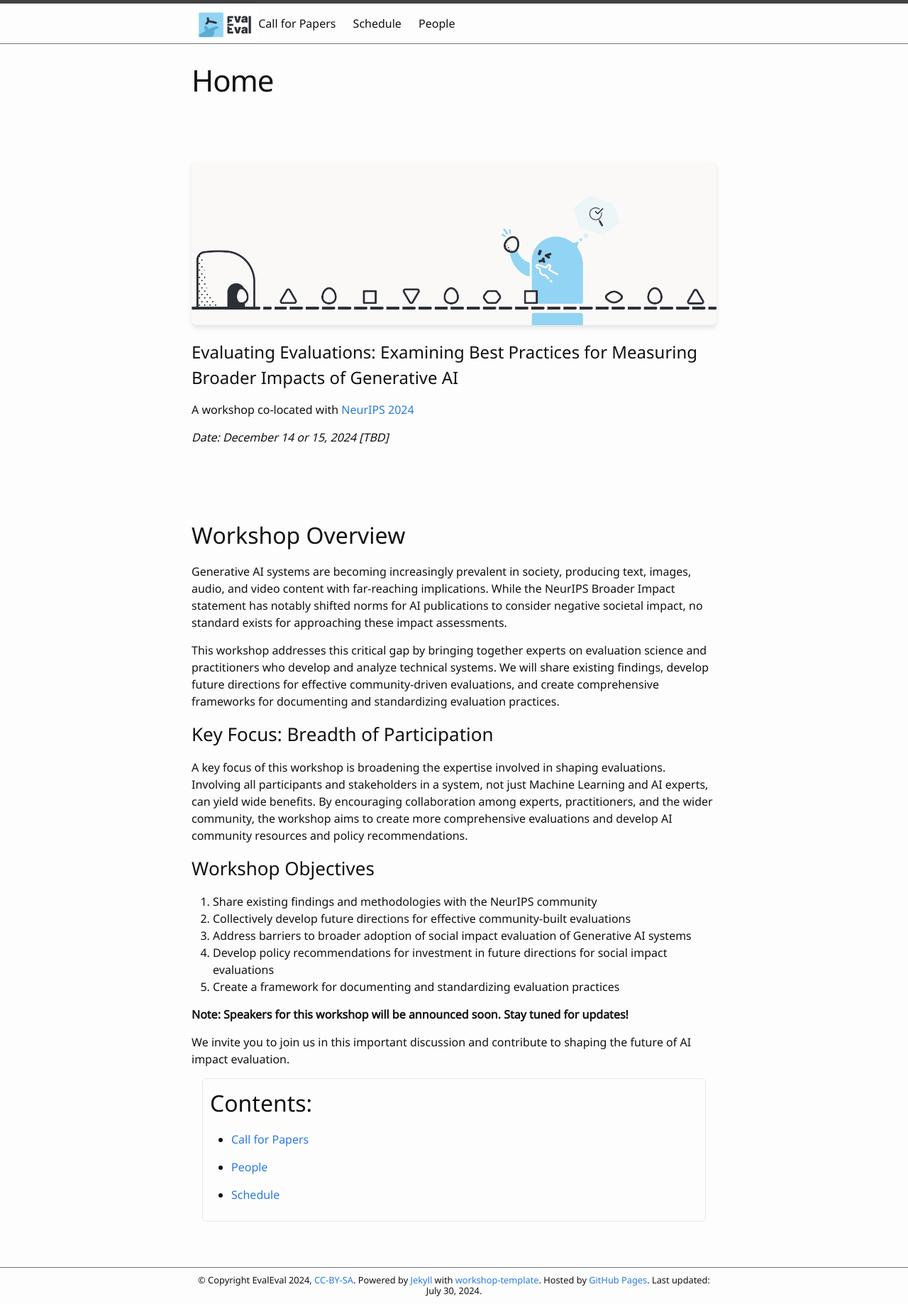
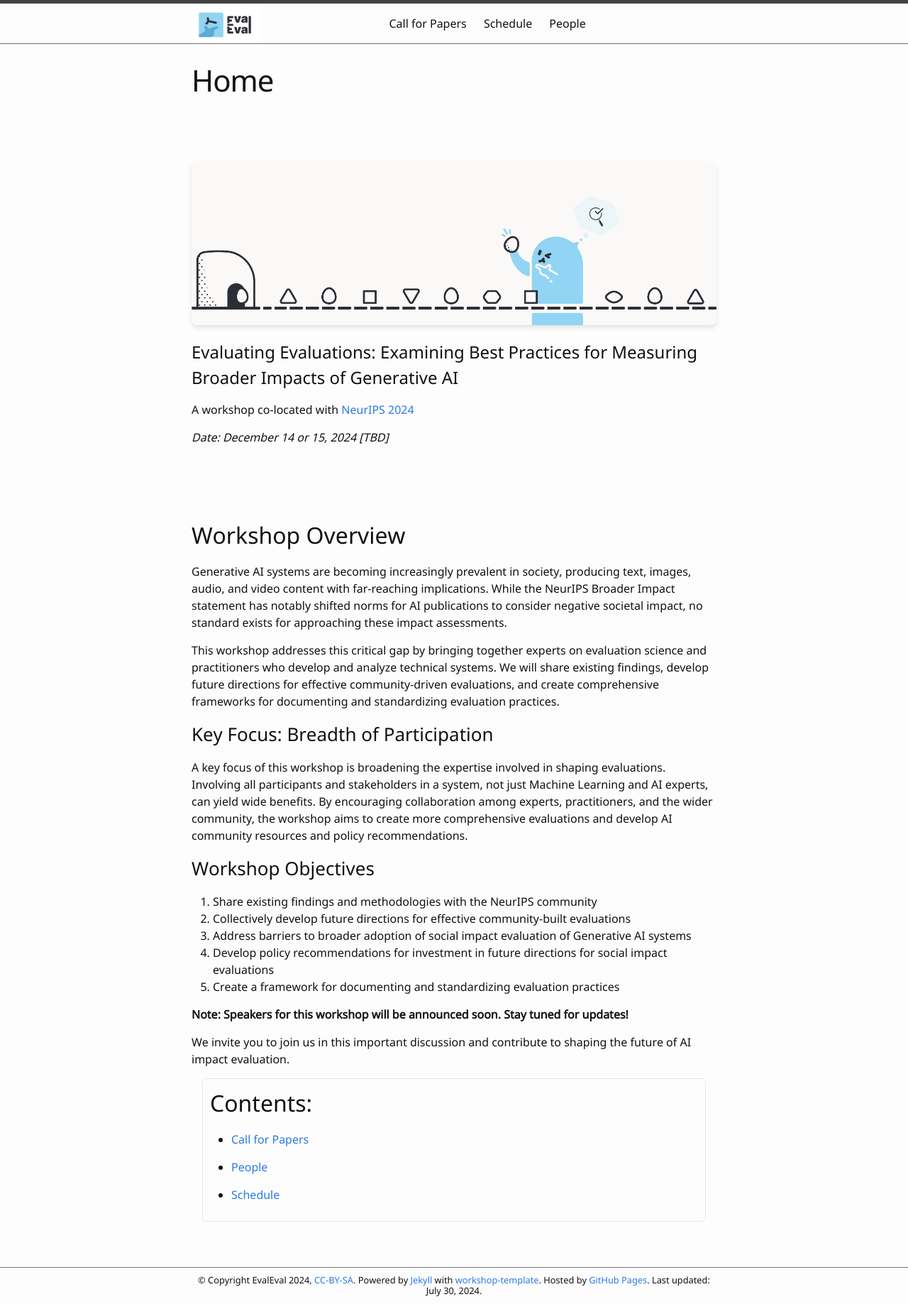
Before and after one commit to aaai-fidu-lab/aaai-fidu-lab.github.io, a Jekyll site: the page built from index.md, in a window 1280 px wide. Shown: the whole page at 71% size. Built offline with Jekyll 4.4.1, drawn with Linux system fonts in a browser that asks for light colours; our own code applies the rules of GitHub Pages for plain Markdown files.

Commit message:
Update header.html

```diff
--- a/_includes/header.html
+++ b/_includes/header.html
@@ -1,6 +1,5 @@
 <header class="site-header" role="banner">
   <div class="wrapper">
-    <div class="header-content">
     <a class="site-title" href="{{ '/' | relative_url }}">
       <img src="{{ '/images/evaleval-logo.png' | relative_url }}" alt="{{ site.title | escape }}" class="site-logo">
     </a>
@@ -24,7 +23,6 @@
         {% endfor %}
       </div>
     </nav>
-    </div>
   </div>
 </header>
 
```
Lines whose indentation alone changed are shown as unchanged.
